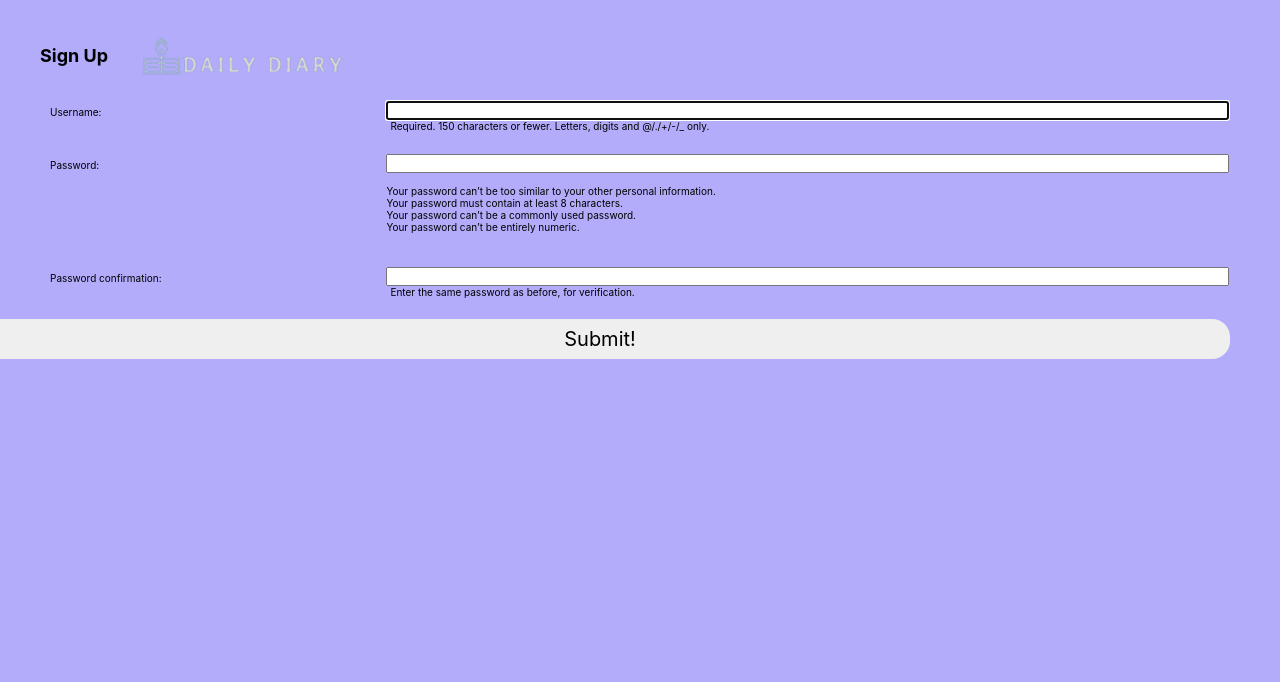
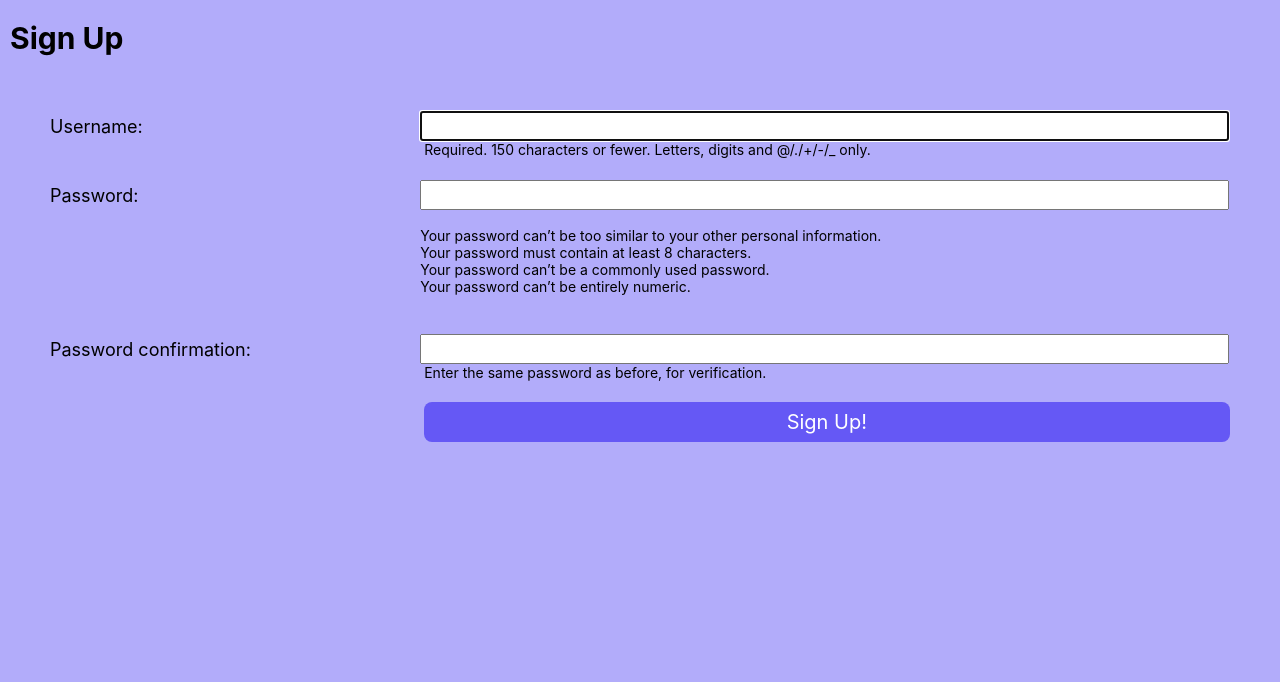
Before and after one commit to Kiibra/daily-diary, a Django app: page /accounts/signup/ in a window 1280 px wide. Shown: the part 63-745 px from the top of the page. Run offline with Django 4.2, Linux system fonts and the light colour scheme.

Commit message:
style sign up page

```diff
--- a/main_app/static/css/form.css
+++ b/main_app/static/css/form.css
@@ -2,11 +2,21 @@
   display: flex;
   flex-direction: column;
   width: 100%;
+  /* margin: auto; */
+  /* padding-top: 20px; */
 }
 
-.page-header img {
+.page-header {
+  /* background-color: rgb(236, 239, 239); */
+  display: grid;
+  width: 100%;
+  margin: 0 auto ;
+
+}
+.page-header h1 {
   height: 50px;
-  margin-left: 20px;
+  /* margin-left: 14px; */
+  font-size: 30px;
 }
 
 table {
@@ -17,10 +27,10 @@ table {
 
 th {
   text-align: left;
-  padding: 6px 20px 0 0;
+  padding: 6px 10px 0 0;
   font-weight: normal;
   vertical-align: top;
-  font-size: var(--font-reg);
+  font-size: 18px;
 }
 
 td {
@@ -28,17 +38,25 @@ td {
 }
 
 td > * {
+  height: 30px;
   width: 100%;
   padding: 2px 4px;
-  font-size: var(--font-l);
+  font-size: 14px;
 }
 
 td > textarea {
-  height: calc(4 * var(--font-l) + 8px);
+  height: calc(4 * 12px + 8px);
   font-family: inherit;
 }
 
 .btn {
   align-self: flex-end;
   margin-right: 40px;
+  min-width: 16%;
+  max-width: 64%;
+  /* margin: 0 auto; */
+  border-radius: 8px;
+  background-color: rgb(213, 204, 221);
+  background-color: #6558f5;
+  color: rgb(255, 255, 255);
 }
--- a/main_app/templates/signup.html
+++ b/main_app/templates/signup.html
@@ -9,8 +9,6 @@
 
 <div class="page-header">
   <h1>Sign Up</h1>
-  <img src="{% static 'images/header-logo.png' %}" alt="DD logo"/>
-</div>
   {% if error_message %}
   <p class="red-text">{{ error_message }}</p>
   {% endif %}
@@ -19,7 +17,8 @@
     <table>
       {{ form.as_table }}
     </table>
-  <button type="submit" class="btn submit">Submit!</button>
+    <button type="submit" class="btn signup">Sign Up!</button>
   </form>
+</div>
 
 {% endblock %}
```
Lines whose indentation alone changed are shown as unchanged.
